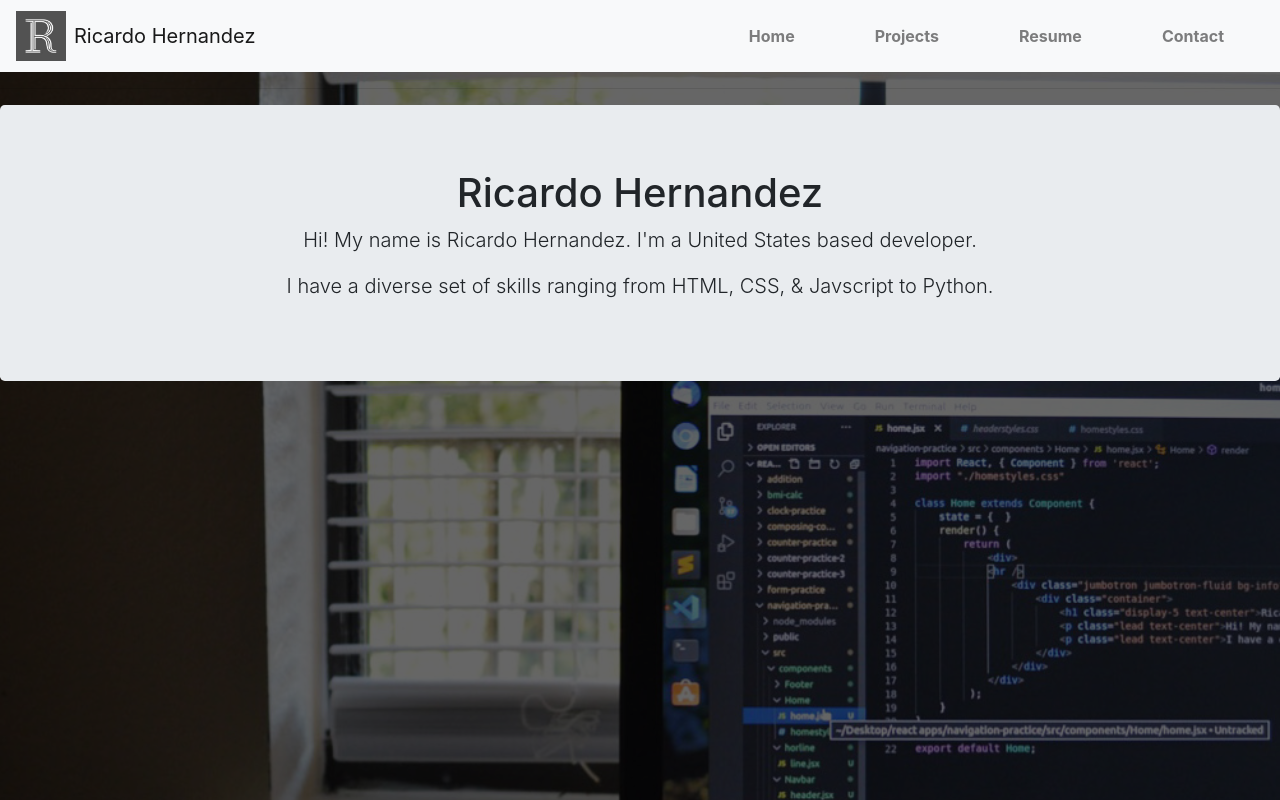
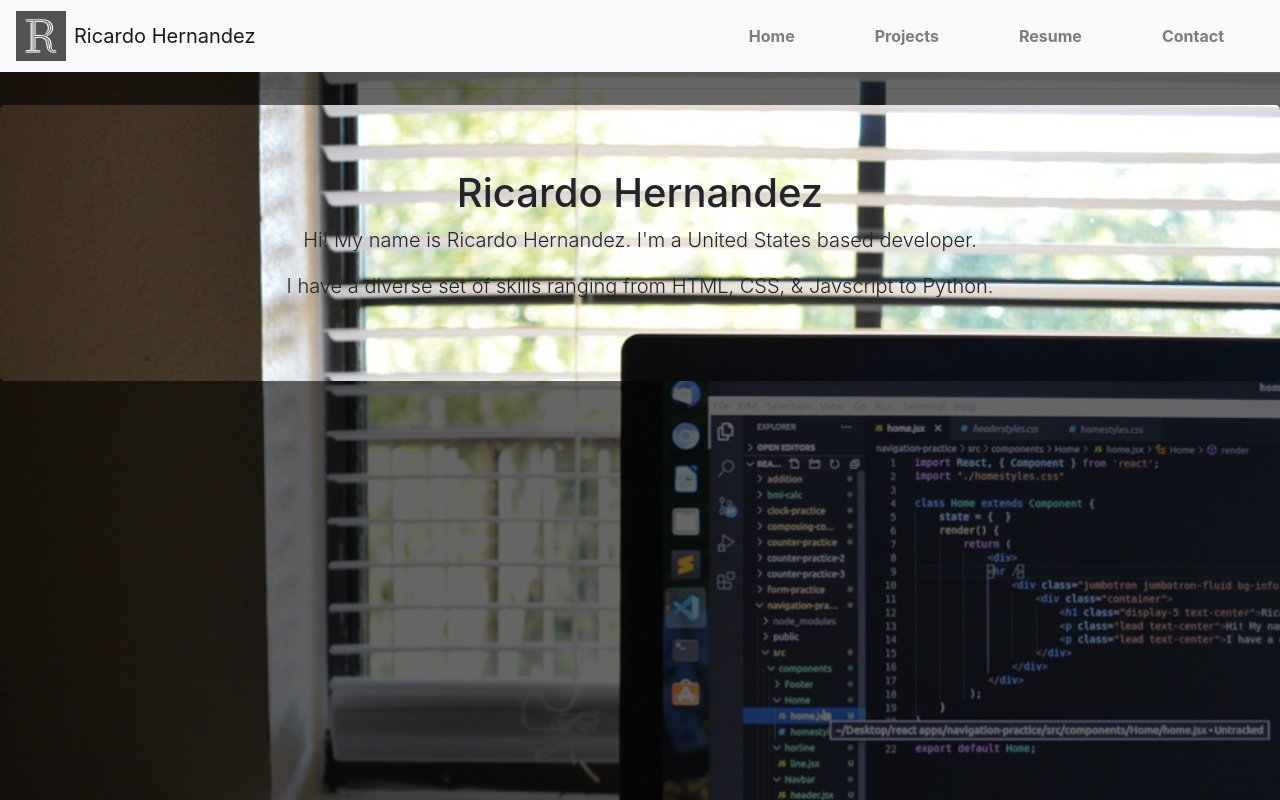
Before and after one commit to ricardoh19/Portfolio, a React (Create React App) app: page / in a window 1280 px wide. Built offline with nearby package versions, Linux system fonts and the light colour scheme.

Commit message:
addressed homepage background image

```diff
--- a/src/components/Home/homestyles.css
+++ b/src/components/Home/homestyles.css
@@ -8,7 +8,11 @@
     background-color: rgba(0, 0, 0, .6);
 }
 
+.jumbotron{
+    background-image: url("homeimage.JPG");
+    background-size: cover;
 
+}
 
 .container h1 p{
     font-family: 'Poppins', sans-serif;
--- a/src/components/Projects/projectstyles.css
+++ b/src/components/Projects/projectstyles.css
@@ -4,5 +4,4 @@
     left: 0;
     width: 100%;
     height: 100%;
-    background: #F00;
 }
```
